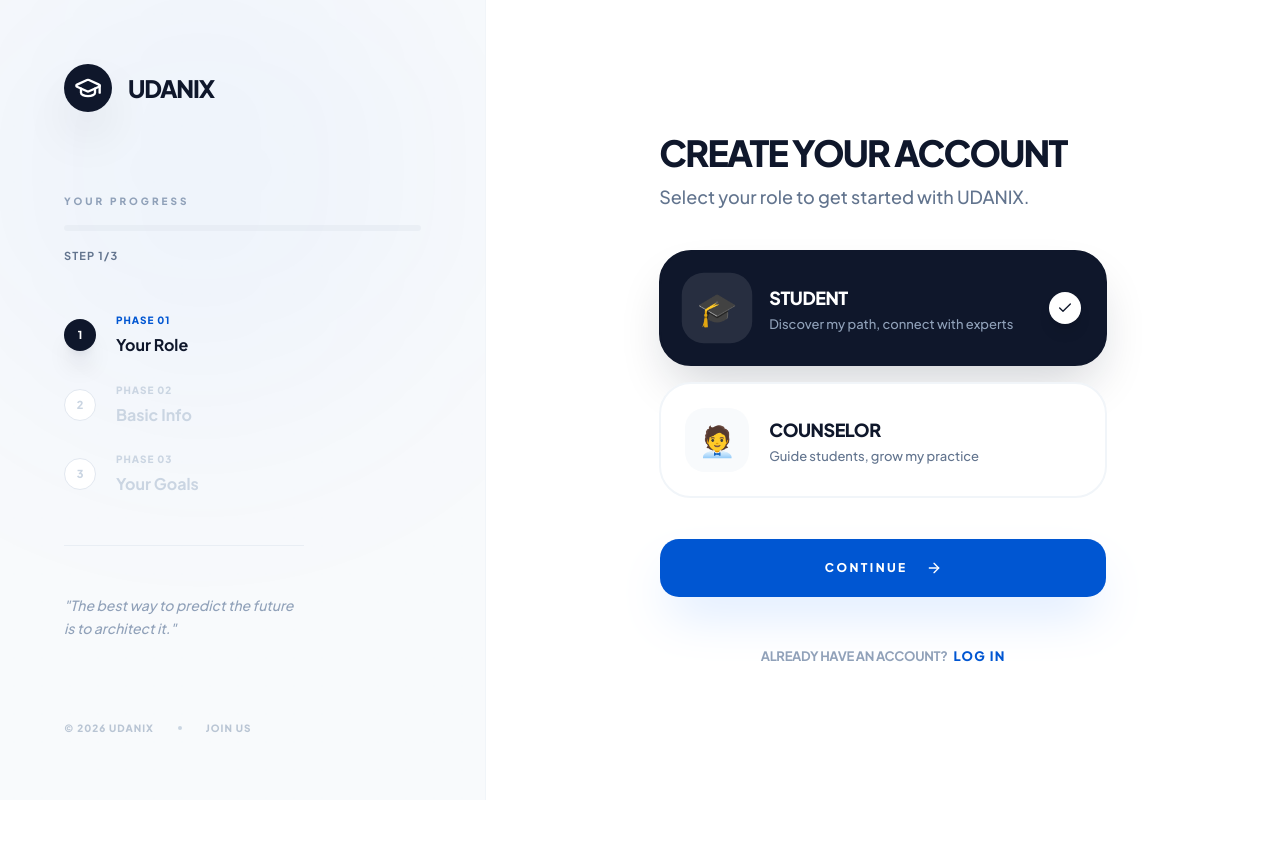
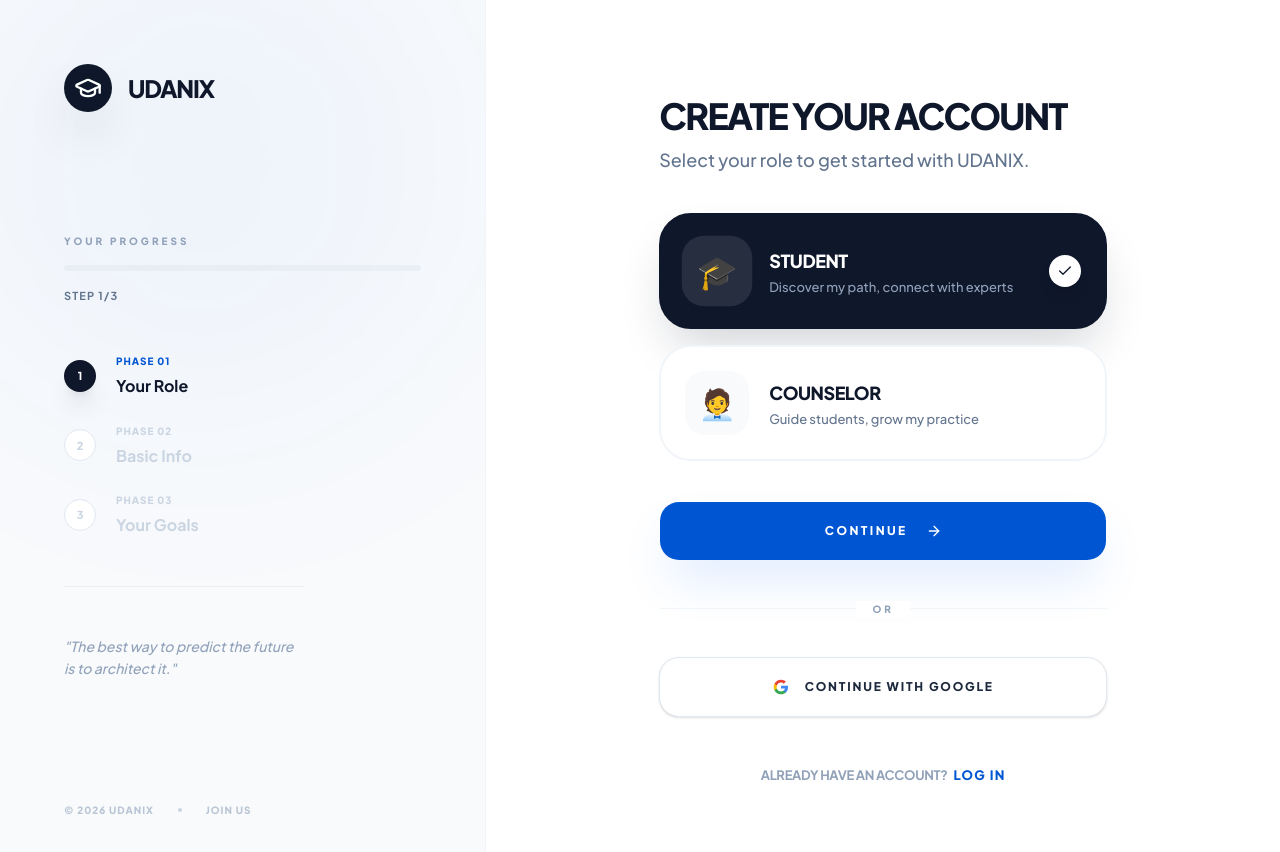
Before and after one commit to Pshravan04/udanix, a Next.js app: page /register in a window 1280 px wide. Shown: the top 852 px of the page. Before the commit the page ends 800 px from the top, so only its background shows below. Built offline with nearby package versions, Linux system fonts and the light colour scheme.

Commit message:
feat: integrate Google Login on registration page and fix OAuth types

```diff
--- a/src/app/register/page.tsx
+++ b/src/app/register/page.tsx
@@ -13,6 +13,7 @@
 import { SearchableSelect } from '@/components/ui/searchable-select';
 import { UNIVERSITIES, DEGREES, COURSES } from '@/lib/edu-data';
 import { createClient } from '@/lib/supabase/client';
+import { GoogleLoginButton } from '@/components/auth/google-login-button';
 
 const ROLES = [
     { id: 'student', label: 'Student', emoji: '🎓', desc: 'Discover my path, connect with experts' },
@@ -273,6 +274,17 @@
                                 Continue
                                 <ArrowRight className="w-4 h-4 ml-3 group-hover:translate-x-1 transition-transform" />
                             </Button>
+
+                            <div className="relative">
+                                <div className="absolute inset-0 flex items-center">
+                                    <span className="w-full border-t border-slate-100" />
+                                </div>
+                                <div className="relative flex justify-center text-[10px] font-black uppercase tracking-[0.3em]">
+                                    <span className="bg-white px-4 text-slate-400">OR</span>
+                                </div>
+                            </div>
+
+                            <GoogleLoginButton role={role} />
 
                             <div className="pt-2 text-center">
                                 <p className="text-[13px] font-bold text-slate-400 tracking-tight">
--- a/src/components/auth/google-login-button.tsx
+++ b/src/components/auth/google-login-button.tsx
@@ -6,7 +6,7 @@
 import { createClient } from '@/lib/supabase/client';
 import { useRouter } from 'next/navigation';
 
-export function GoogleLoginButton() {
+export function GoogleLoginButton({ role = 'student' }: { role?: 'student' | 'counselor' }) {
     const [isConnecting, setIsConnecting] = useState(false);
     const router = useRouter();
 
@@ -17,7 +17,11 @@
             const { error } = await supabase.auth.signInWithOAuth({
                 provider: 'google',
                 options: {
-                    redirectTo: `${window.location.origin}/student`,
+                    redirectTo: `${window.location.origin}/${role}?next_role=${role}`,
+                    queryParams: {
+                        access_type: 'offline',
+                        prompt: 'consent',
+                    },
                 }
             });
 
```
